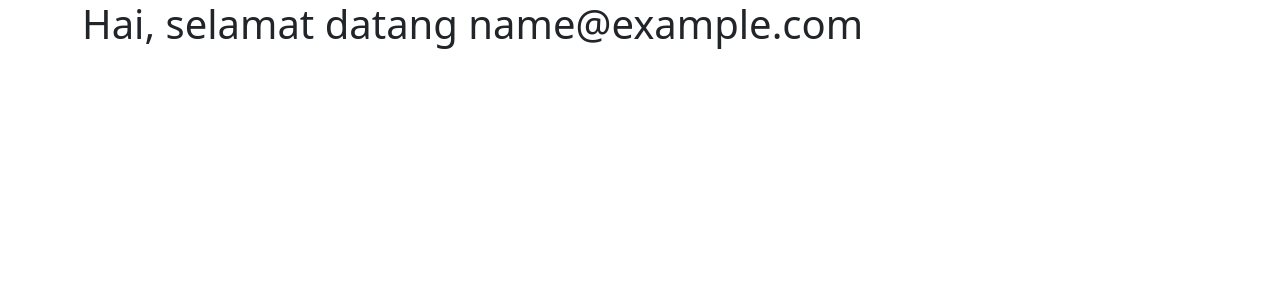
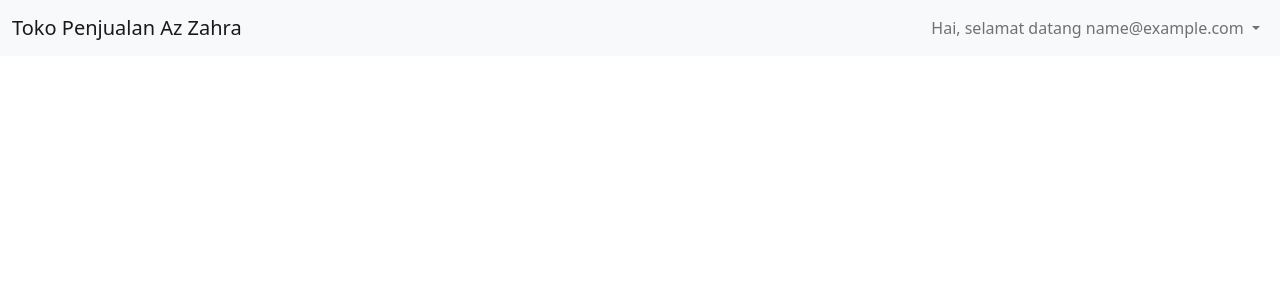
Before and after one commit to Edokur/project-1-new, a PHP site: page /dashboard.php in a window 1280 px wide. Shown: the top 300 px of the page. Run offline with PHP 8.4, Linux system fonts and the light colour scheme; the visitor is signed in with stand-in values (Sample User, id 1).

Commit message:
Update logout dan tampilan dashboard

```diff
--- a/dashboard.php
+++ b/dashboard.php
@@ -16,8 +16,52 @@
         ?>
     </head>
     <body>
-        <div class="container">
-            <h1><?php echo "Hai, selamat datang ". $_SESSION['emailUser'];?></h1>
+        <div class="wrapper">
+            <nav class="navbar navbar-expand-lg navbar-light bg-light">
+                <div class="container-fluid">
+                    <a class="navbar-brand" href="#">Toko Penjualan Az Zahra</a>
+                    <!-- <button class="navbar-toggler" type="button" data-bs-toggle="collapse" data-bs-target="#navbarSupportedContent" aria-controls="navbarSupportedContent" aria-expanded="false" aria-label="Toggle navigation">
+                    <span class="navbar-toggler-icon"></span>
+                    </button>
+                    <div class="collapse navbar-collapse" id="navbarSupportedContent">
+                    <ul class="navbar-nav me-auto mb-2 mb-lg-0">
+                        <li class="nav-item">
+                        <a class="nav-link active" aria-current="page" href="#">Home</a>
+                        </li>
+                        <li class="nav-item">
+                        <a class="nav-link" href="#">Link</a>
+                        </li>
+                        <li class="nav-item ">
+                            <form class="d-flex">
+                            <input class="form-control me-2" type="search" placeholder="Search" aria-label="Search">
+                            <button class="btn btn-outline-success" type="submit">Search</button>
+                        </form>
+                        </li>
+                        <li class="nav-item">
+                        <a class="nav-link disabled">Disabled</a>
+                        </li>
+                        <ul>
+
+                        </ul>
+                    </ul> -->
+                    <ul class="navbar-nav d-flex">
+                        <li class="nav-item dropdown">
+                            <a class="nav-link dropdown dropdown-toggle" href="#" id="navbarDropdown" role="button" data-bs-toggle="dropdown" aria-expanded="false">
+                            <?php echo "Hai, selamat datang ". $_SESSION['emailUser'];?>
+                            </a>
+                            <ul class="dropdown-menu" aria-labelledby="navbarDropdown">
+                                <li><a class="dropdown-item" href="logout.php">Profile</a></li>
+                                <li><a class="dropdown-item" href="#">Setting</a></li>
+                                <li><hr class="dropdown-divider"></li>
+                                <li><a class="dropdown-item" href="#">Logout</a></li>
+                            </ul>
+                        </li>
+                    </ul>
+
+
+                    </div>
+                </div>
+            </nav>
         </div>
 
         <!-- Option 1: Bootstrap Bundle with Popper -->
--- /dev/null
+++ b/logout.php
@@ -0,0 +1,5 @@
+<?php
+session_start();
+session_destroy();
+header("location:login.php");
+?>
```
